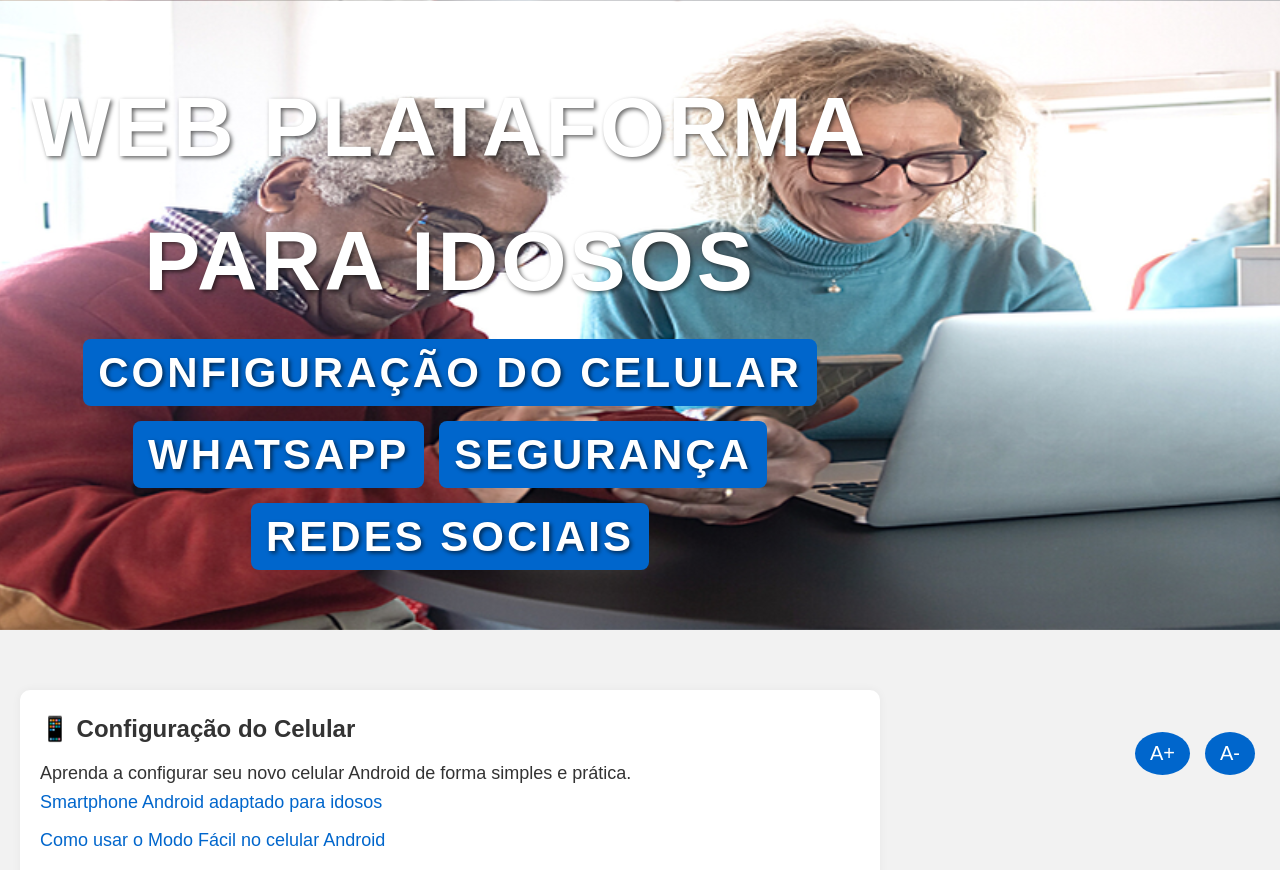
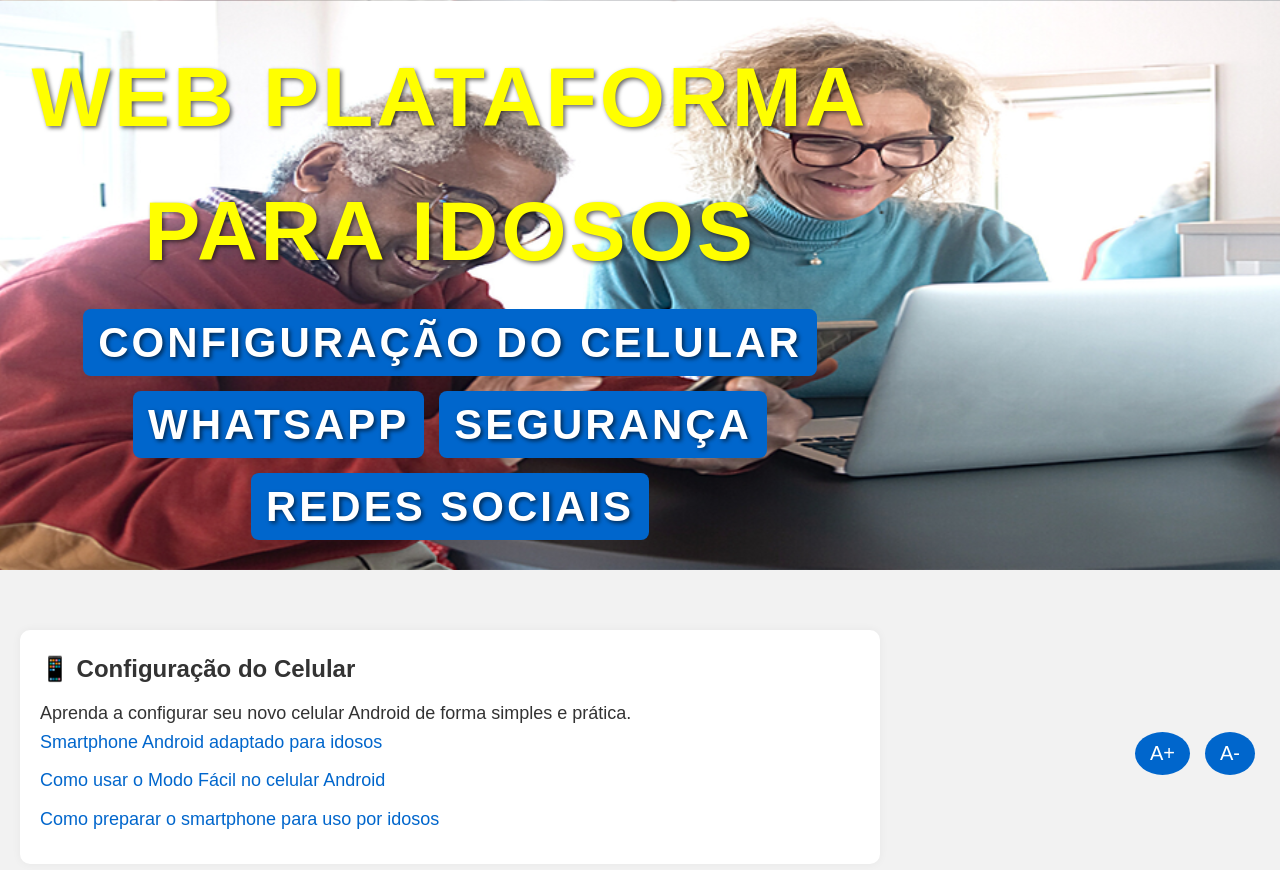
Before and after one commit to lucianadias23/PROJETO_INTEGRADOR, a Flask app: page / in a window 1280 px wide. Shown: the top 870 px of the page. Run offline with Flask 3, Linux system fonts and the light colour scheme.

Commit message:
Update estilo.css

```diff
--- a/static/estilo.css
+++ b/static/estilo.css
@@ -25,11 +25,11 @@
   background-size: cover;          /* A imagem cobre toda a área */
   background-color: #004080;
   color: black;
-  padding: 40px 0;
+  padding: 10px 0;
   text-align: center;
   font-size: 42px;
   font-weight: bold;
-  color: white;
+  color: yellow;
   text-shadow: 2px 2px 4px rgba(0, 0, 0, 0.6);
   text-transform: uppercase;
   letter-spacing: 3px;
```
